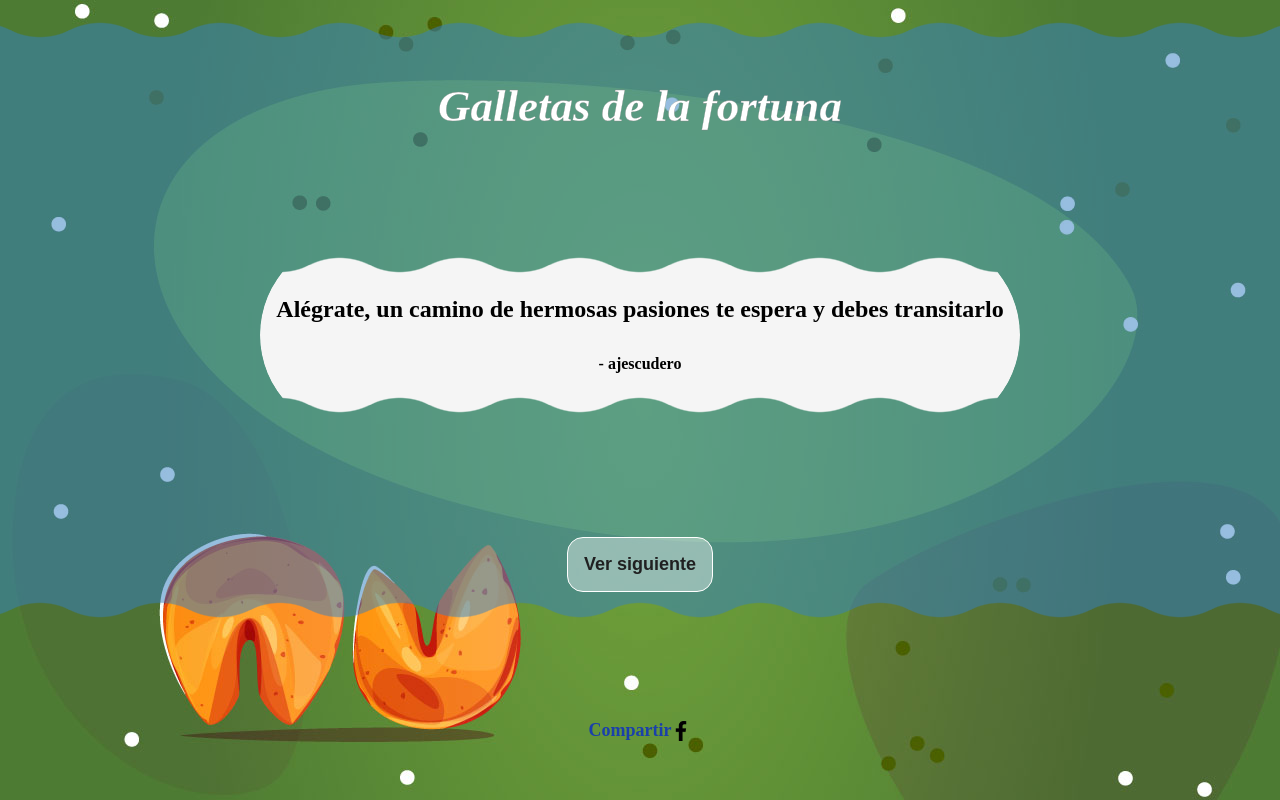
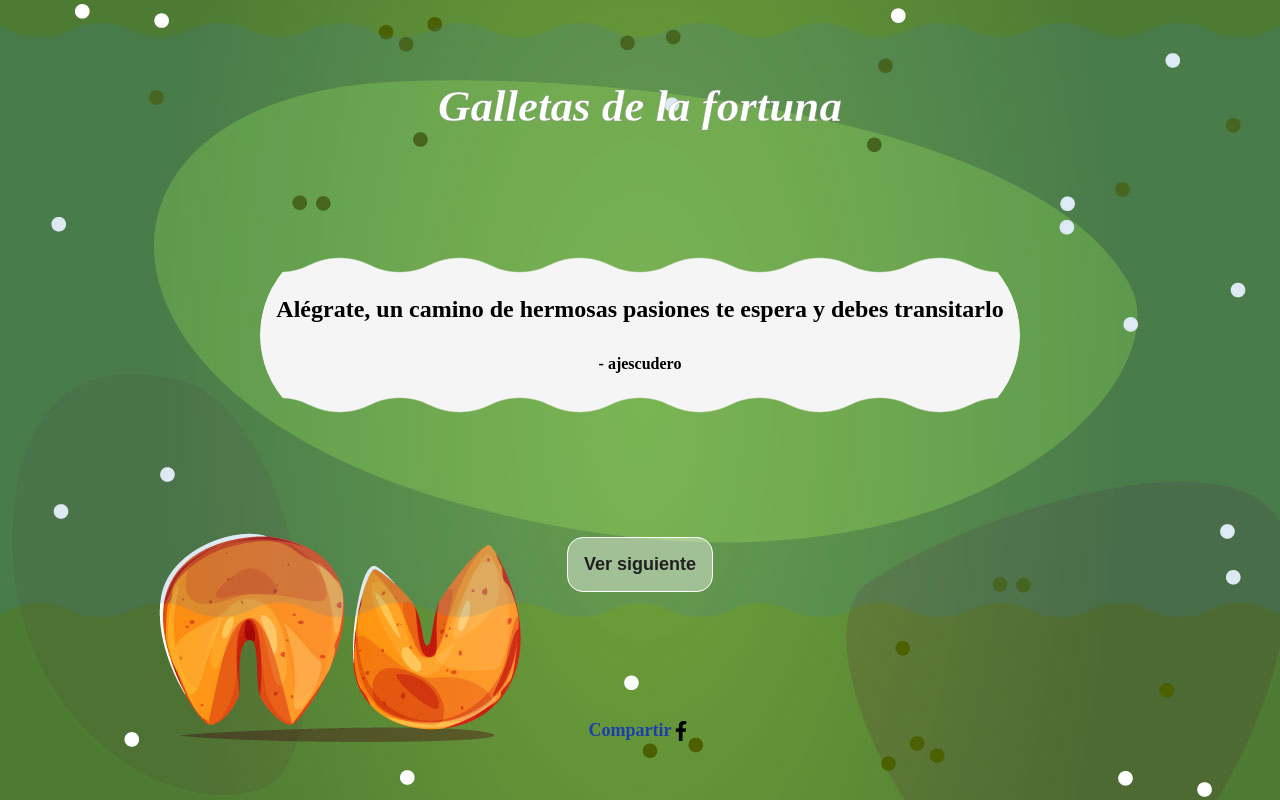
Before and after one commit to jhojangit/React_Academlo_project1, a React (Vite) app: page / in a window 1280 px wide. Built offline with nearby package versions, Linux system fonts and the light colour scheme.

Commit message:
Nueva opacidad

```diff
--- a/src/App.css
+++ b/src/App.css
@@ -13,7 +13,7 @@
 }
 
 .container{
-    background-color: rgba(53, 129, 195, 0.512);
+    background-color: rgba(53, 129, 195, 0.158);
     display: flex;
     flex-direction: column;
     padding: 3rem;
```
